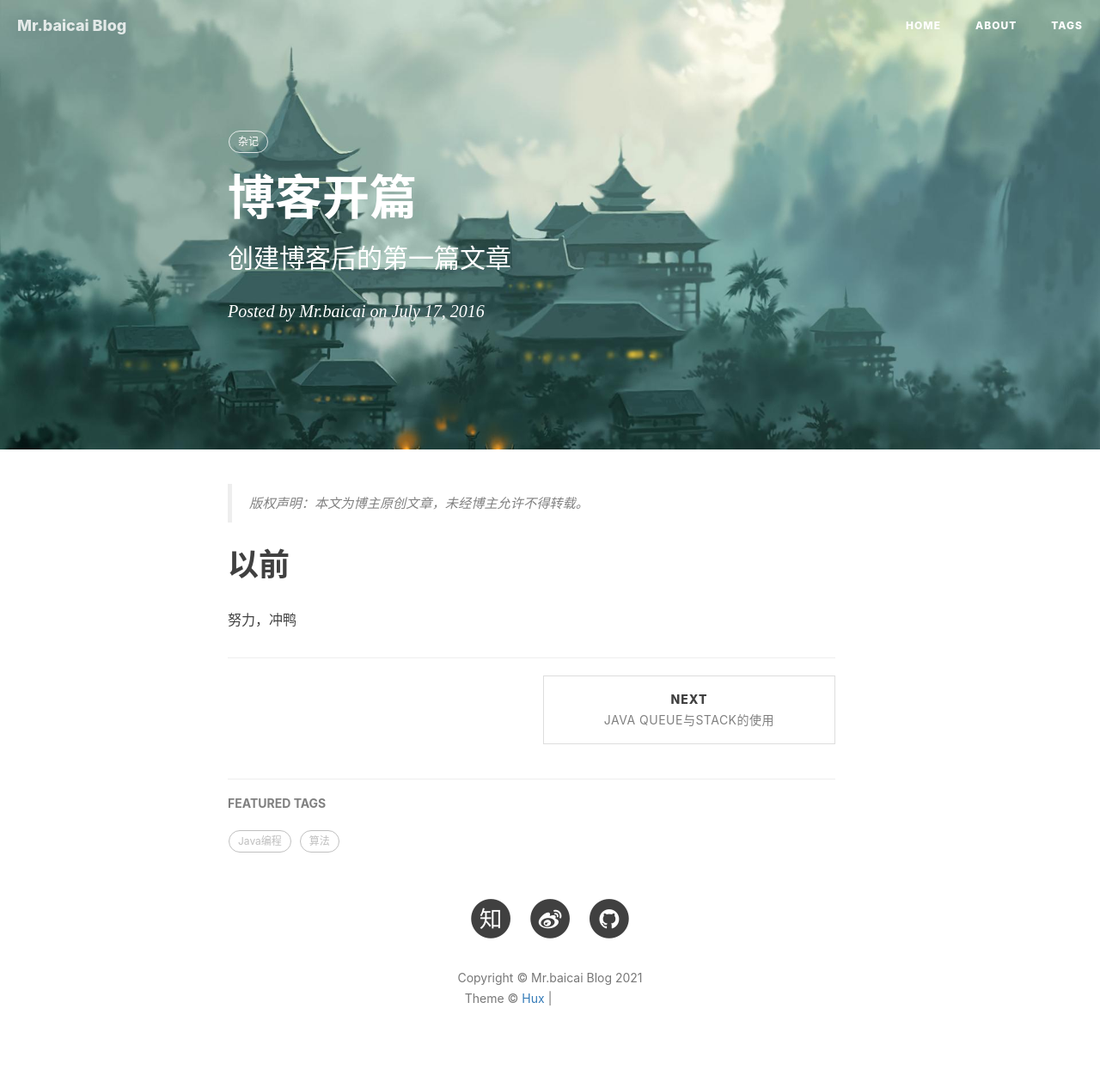
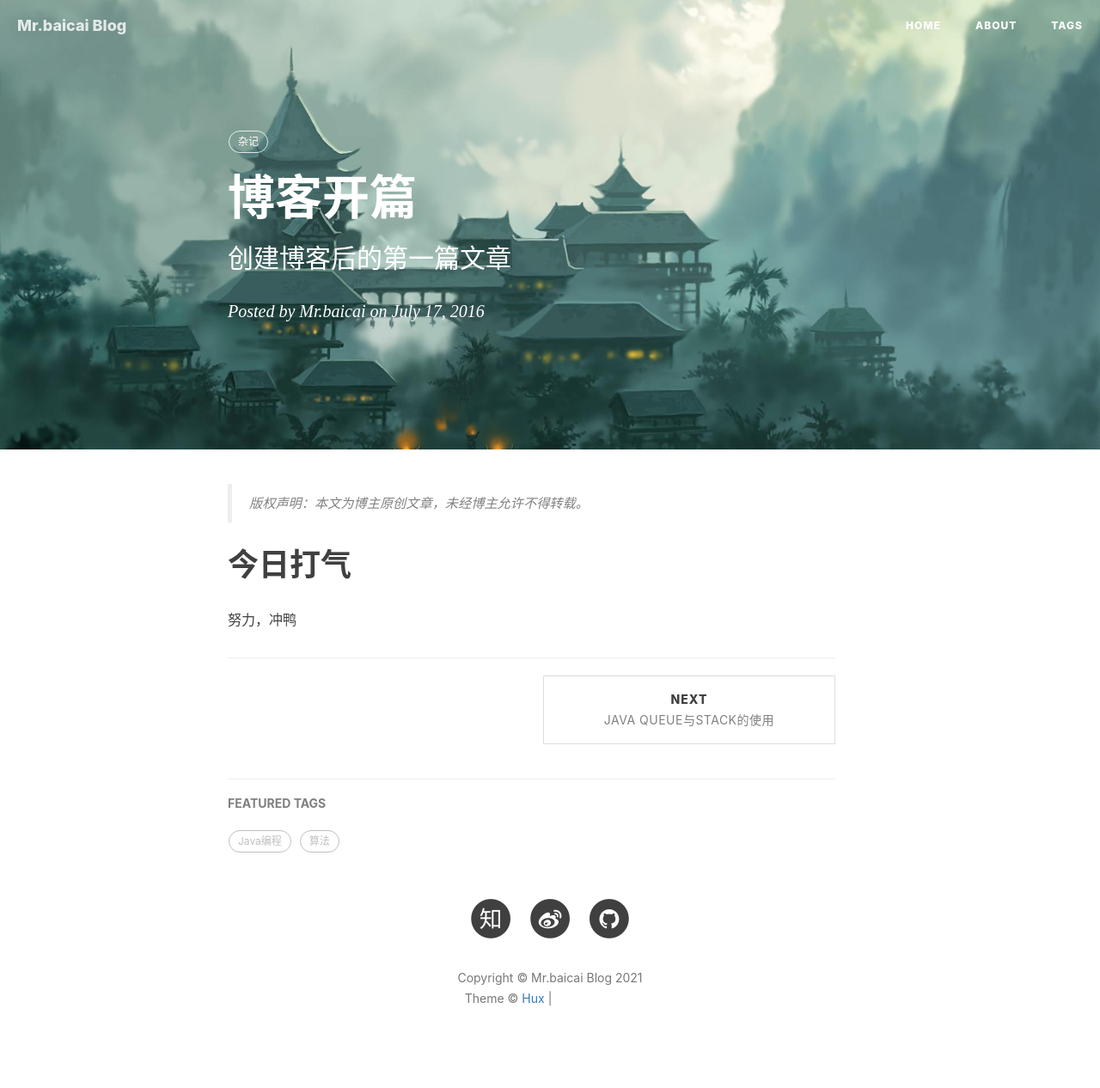
Before and after one commit to dashen19930328/zhangli.github.com, a Jekyll site: the page built from _posts/2016-07-17-博客开篇.markdown, in a window 1280 px wide. Shown: the whole page at 86% size. Built offline with Jekyll 4.4.1, drawn with Linux system fonts in a browser that asks for light colours; nearby versions of some CDN libraries; comment, search, counter and statistics services are not loaded; grey boxes are pictures that could not be loaded.

Commit message:
Update 2016-07-17-博客开篇.markdown

```diff
--- a/_posts/2016-07-17-博客开篇.markdown
+++ b/_posts/2016-07-17-博客开篇.markdown
@@ -11,5 +11,5 @@ tags:
 
 > 版权声明：本文为博主原创文章，未经博主允许不得转载。
 
-# 以前
+# 今日打气
 努力，冲鸭
```
